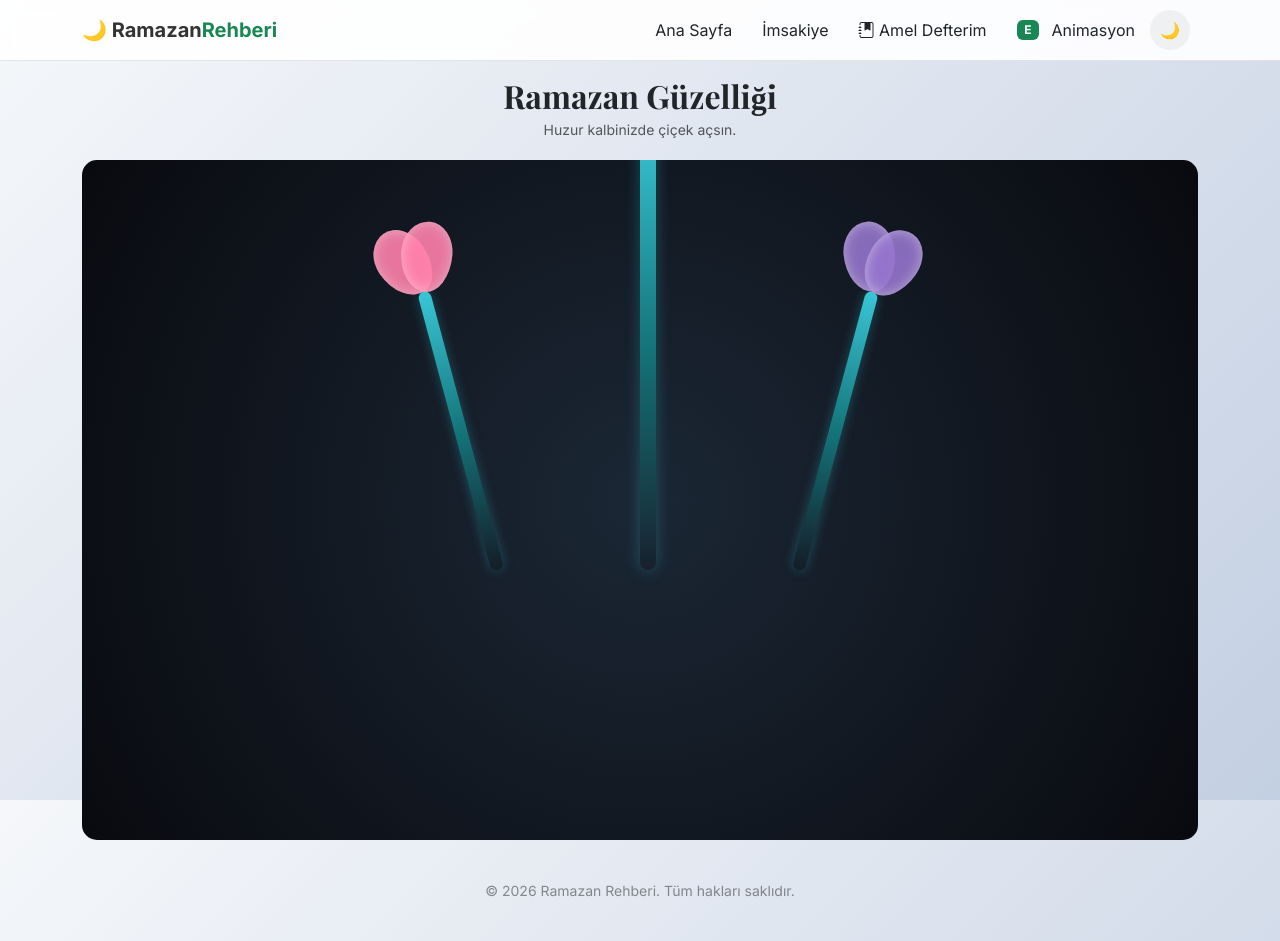
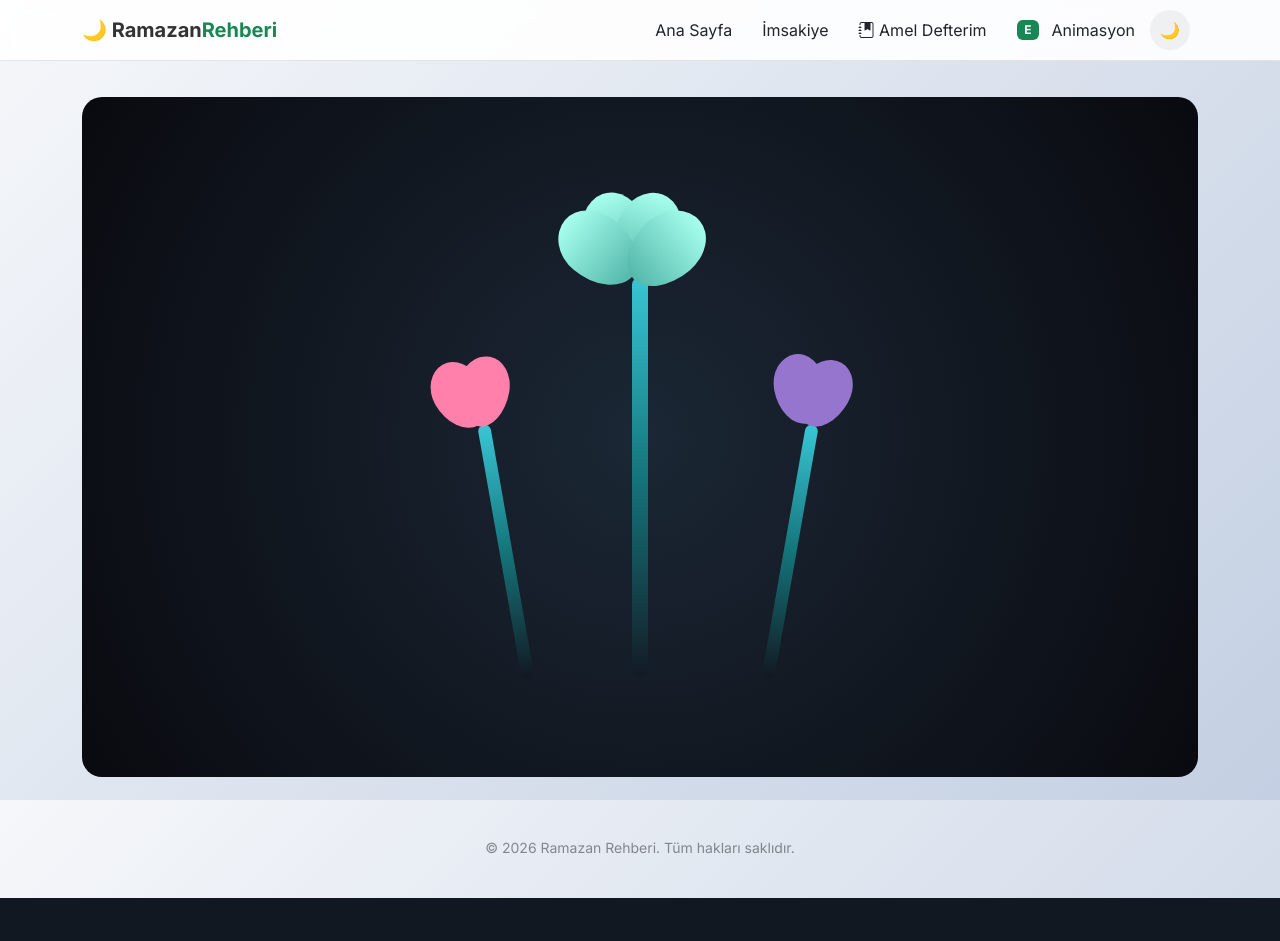
Before and after one commit to safaksizlar2025-a11y/Ramazan-Rehberi, a Django app: page /animasyon/ in a window 1280 px wide. After the commit the page ends 898 px from the top, so only its background shows below. Run offline with Django 5.2, Linux system fonts and the light colour scheme.

Commit message:
Fix flower animation structure

```diff
--- a/core/static/core/css/style.css
+++ b/core/static/core/css/style.css
@@ -809,3 +809,28 @@
         border: 1px solid var(--nav-border);
     }
 }
+
+/* Navbar'daki E Harfi Mührü */
+.nav-e-link .e-sigil {
+    display: inline-flex !important;
+    align-items: center;
+    justify-content: center;
+    width: 24px;
+    height: 24px;
+    background-color: var(--accent-color);
+    color: white !important;
+    border-radius: 6px;
+    font-weight: bold;
+    font-size: 14px;
+    margin-right: 8px;
+    /* Çakışmaları önlemek için reset */
+    position: relative !important;
+    transform: none !important;
+    animation: none !important;
+}
+
+/* Sadece üzerine gelince küçük bir hareket */
+.nav-e-link:hover .e-sigil {
+    transform: scale(1.1) !important;
+    box-shadow: 0 0 10px var(--accent-color);
+}
--- a/core/templates/core/animasyon.html
+++ b/core/templates/core/animasyon.html
@@ -1,88 +1,80 @@
 {% extends 'core/base.html' %}
 
-{% block title %}Hayırlı Ramazanlar | Çiçek Animasyonu{% endblock %}
+{% block title %}Hayırlı Ramazanlar | Animasyon{% endblock %}
 
 {% block extra_css %}
 <style>
-    /* 1. Kapsayıcı: Animasyonun diğer sayfa öğelerine taşmasını engeller */
-    .animation-viewport {
-        width: 100%;
-        height: 85vh;
-        background-color: #0b1016; /* Gece Gökyüzü */
+    /* Animasyonun genel sayfa düzenini bozmasını engellemek için kafes */
+    .flower-body {
+        background-color: #0b1016;
         background-image: radial-gradient(circle at center, #1b2735 0%, #090a0f 100%);
+        min-height: 85vh; /* Yüksekliği biraz artırdık */
+        border-radius: 20px;
+        margin: 20px 0;
+        display: flex;
+        align-items: flex-end; /* Çiçekleri aşağıya (zemine) yaslar */
+        justify-content: center;
         position: relative;
         overflow: hidden;
-        border-radius: 15px;
-        margin-top: 20px;
-        display: flex;
-        align-items: center;
-        justify-content: center;
+        padding-bottom: 100px; /* Alttan biraz pay bıraktık */
     }
 
-    /* 2. Redemple332'nin Temel CSS Mantığı (Geliştirilmiş) */
-    .flowers { position: relative; bottom: -150px; }
-
-    .flower {
-        position: absolute;
-        bottom: 10vmin;
-        transform-origin: bottom center;
+    /* Tüm çiçek kodlarını .flower-body ile sınırla (Navbar'ı bozmasın) */
+    .flower-body .flowers {
+        position: relative;
+        display: flex;
+        justify-content: center;
+        align-items: flex-end;
         z-index: 10;
-        --fl-speed: 0.8s;
     }
 
-    .flower__line {
+    .flower-body .flower {
+        position: absolute;
+        bottom: 0;
+        transform-origin: bottom center;
+    }
+
+    /* Çiçek çizgisi ve yaprakları (Redemple332 mantığı) */
+    .flower-body .flower__line {
         width: 2vmin;
-        height: 56vmin;
+        height: 50vmin;
         background-image: linear-gradient(to top, rgba(0,0,0,0.1), #14757a, #39c6d6);
-        box-shadow: 0 0 15px rgba(57, 198, 214, 0.3);
         border-radius: 4vmin;
     }
 
-    .flower__leafs {
+    .flower-body .flower__leafs {
         position: absolute;
         bottom: 100%;
-        width: 2vmin; height: 2vmin;
         animation: blooming-flower 2s backwards;
     }
 
-    .flower__leaf {
+    .flower-body .flower__leaf {
         position: absolute;
-        bottom: 0; left: 50%;
-        width: 8vmin; height: 11vmin;
+        bottom: 0;
+        left: 50%;
+        width: 8vmin;
+        height: 11vmin;
         border-radius: 51% 49% 47% 53% / 44% 45% 55% 56%;
         background-image: linear-gradient(to top, #54b8aa, #a7ffee);
         transform-origin: bottom center;
-        opacity: 0.9;
-        box-shadow: inset 0 0 2vmin rgba(255,255,255,0.5);
     }
 
-    /* Yaprakların Farklı Yönlere Açılması */
-    .flower__leaf--1 { transform: translate(-50%, 0) rotate(-20deg); }
-    .flower__leaf--2 { transform: translate(-50%, 0) rotate(20deg); }
-    .flower__leaf--3 { transform: translate(-50%, 0) rotate(-50deg); }
-    .flower__leaf--4 { transform: translate(-50%, 0) rotate(50deg); }
+    /* Yaprak Yönleri */
+    .flower-body .flower__leaf--1 { transform: translate(-50%, 0) rotate(-20deg); }
+    .flower-body .flower__leaf--2 { transform: translate(-50%, 0) rotate(20deg); }
+    .flower-body .flower__leaf--3 { transform: translate(-50%, 0) rotate(-50deg); }
+    .flower-body .flower__leaf--4 { transform: translate(-50%, 0) rotate(50deg); }
 
-    /* 3. Animasyon Tanımları */
     @keyframes blooming-flower {
         0% { transform: scale(0); filter: blur(10px); opacity: 0; }
         100% { transform: scale(1); filter: blur(0); opacity: 1; }
-    }
-
-    /* Gece Işıkları (Küçük parıltılar) */
-    .sparkles {
-        position: absolute;
-        width: 100%; height: 100%;
-        pointer-events: none;
     }
 </style>
 {% endblock %}
 
 {% block content %}
-<div class="container text-center py-3">
-    <h2 class="fw-bold mb-1">Ramazan Güzelliği</h2>
-    <p class="text-muted small">Huzur kalbinizde çiçek açsın.</p>
-
-    <div class="animation-viewport">
+<div class="container py-3">
+    <div class="flower-body">
         <div class="flowers">
             <div class="flower flower--1">
                 <div class="flower__leafs">
@@ -94,20 +86,20 @@
                 <div class="flower__line"></div>
             </div>
 
-            <div class="flower flower--2" style="left: -150px; transform: rotate(-15deg) scale(0.8);">
+            <div class="flower flower--2" style="left: -15vmin; transform: rotate(-10deg) scale(0.8);">
                 <div class="flower__leafs" style="animation-delay: 0.5s;">
                     <div class="flower__leaf flower__leaf--1" style="background: #ff80ab;"></div>
                     <div class="flower__leaf flower__leaf--2" style="background: #ff80ab;"></div>
                 </div>
-                <div class="flower__line" style="height: 45vmin;"></div>
+                <div class="flower__line" style="height: 40vmin;"></div>
             </div>
 
-            <div class="flower flower--3" style="left: 150px; transform: rotate(15deg) scale(0.8);">
+            <div class="flower flower--3" style="left: 15vmin; transform: rotate(10deg) scale(0.8);">
                 <div class="flower__leafs" style="animation-delay: 0.8s;">
                     <div class="flower__leaf flower__leaf--1" style="background: #9575cd;"></div>
                     <div class="flower__leaf flower__leaf--2" style="background: #9575cd;"></div>
                 </div>
-                <div class="flower__line" style="height: 45vmin;"></div>
+                <div class="flower__line" style="height: 40vmin;"></div>
             </div>
         </div>
     </div>
```
